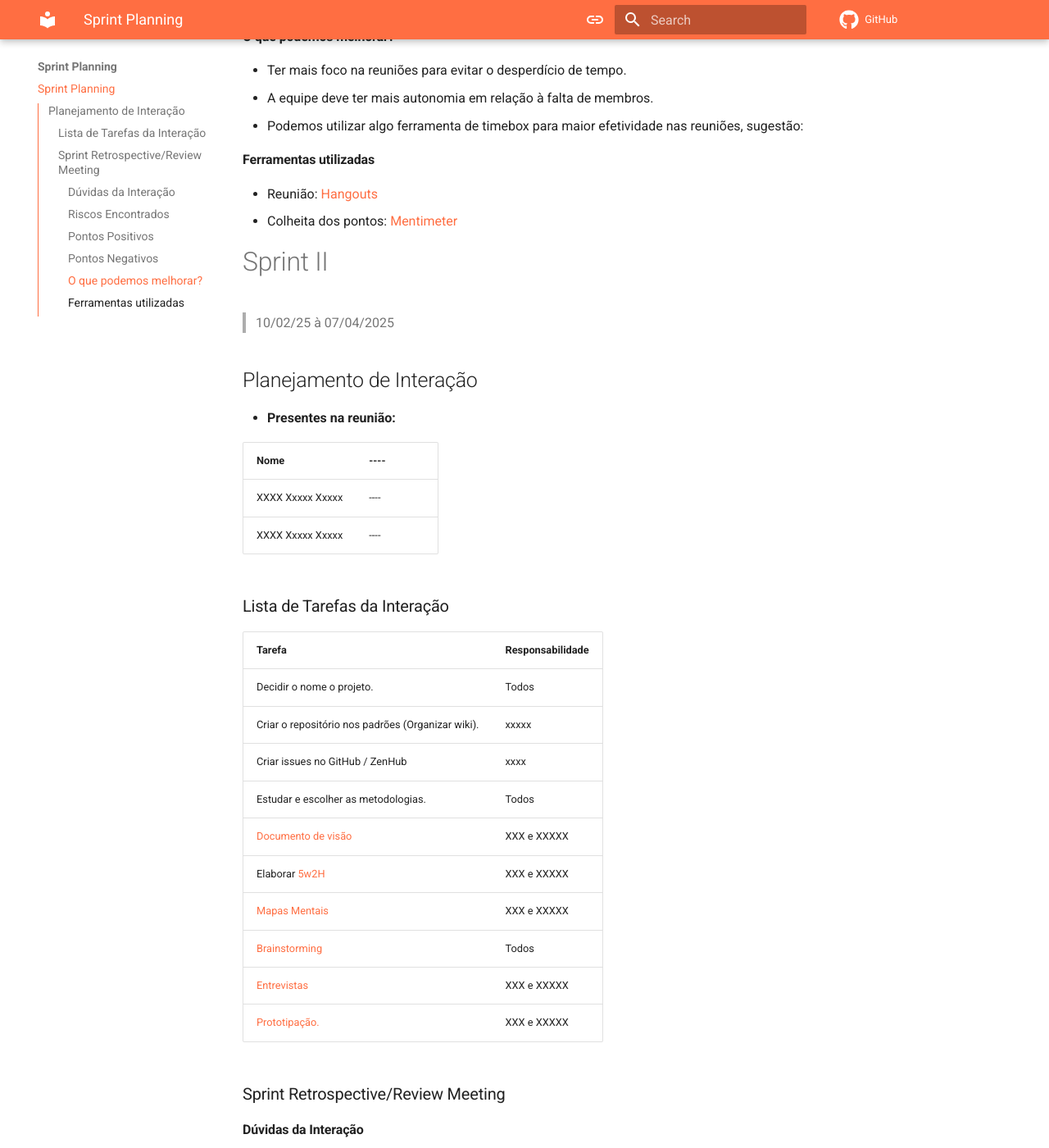
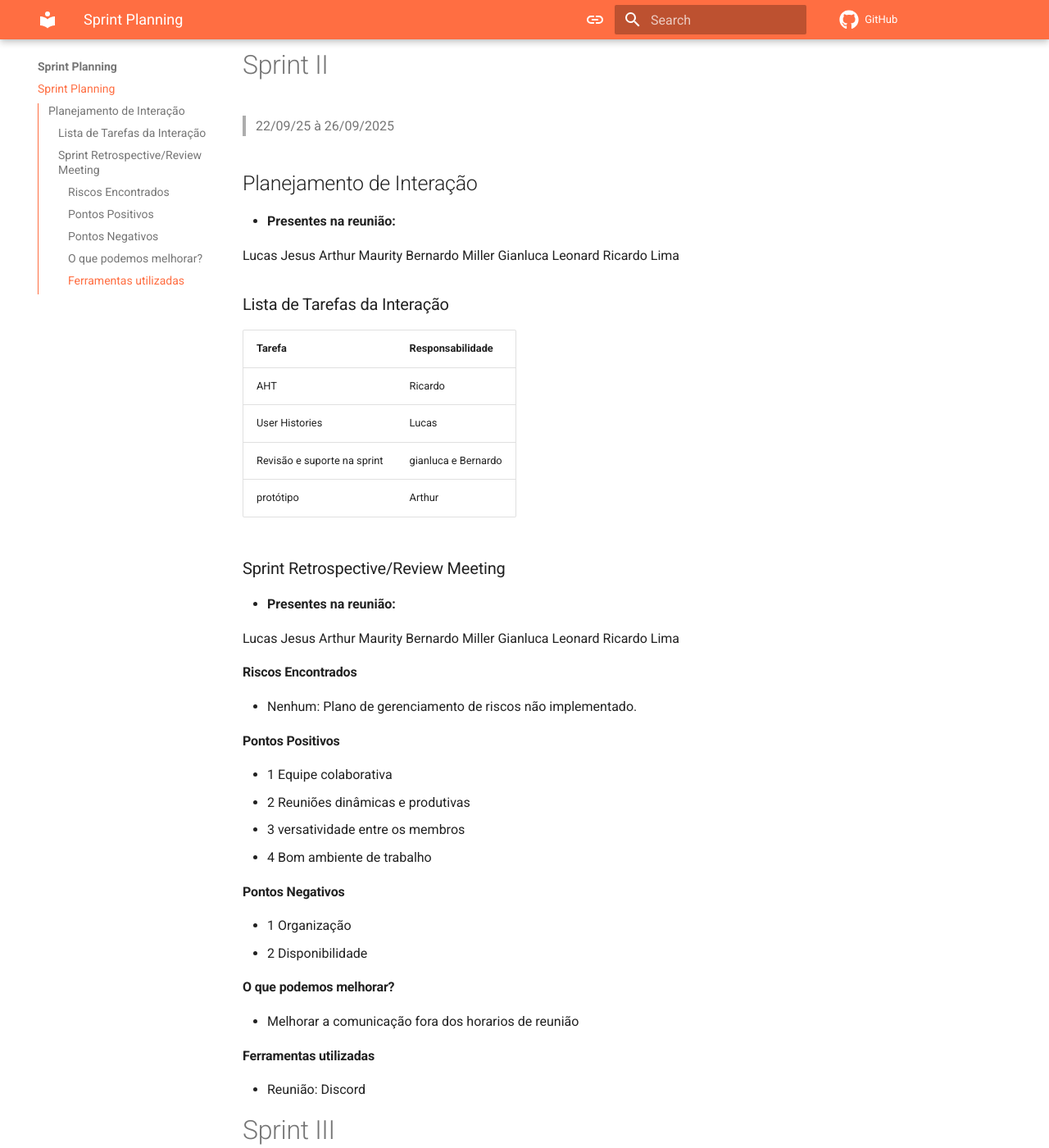
Before and after one commit to Projetos-de-Extensao/PFE_25.2_8002_IV, an MkDocs documentation site: the page built from docs/_Sprint Planning/sprint.md, in a window 1280 px wide and 1400 px high, scrolled down 2055 px. Shown: the whole window at 82% size. Built offline with MkDocs 1.6.1 and Material for MkDocs 9.7.7, drawn with Linux system fonts in a browser that asks for light colours; comment, search, counter and statistics services are not loaded; some of the changed text lies outside the part shown.

Commit message:
Update sprint.md

```diff
--- a/docs/_Sprint Planning/sprint.md
+++ b/docs/_Sprint Planning/sprint.md
@@ -5,38 +5,35 @@ title: Sprint Planning
 
 # Sprint I
 
-> 10/02/25 à 07/04/2025
+> 15/09/25 à 19/04/2025
 
 ## Planejamento de Interação
 
 * **Presentes na reunião:**
 
-|Nome|----|
-|----|----|
-|XXXX Xxxxx Xxxxx|----|
-|XXXX Xxxxx Xxxxx|----|
+Lucas Jesus Arthur Maurity Bernardo Miller
+Gianluca Leonard Ricardo Lima
 
 ### Lista de Tarefas da Interação
 
 |Tarefa|Responsabilidade|
 |---|----|
 | Decidir o nome o projeto.|Todos|
-| Criar o repositório nos padrões (Organizar wiki).| xxxxx|
-| Criar issues no GitHub / ZenHub| xxxx|
-| Estudar e escolher as metodologias.| Todos|
-| [Documento de visão](https://github.com/xxx/xxx.md) |XXX e XXXXX|
-| Elaborar [5w2H](https://github.com/xxx/xxx.md) |XXX e XXXXX|
-| [Mapas Mentais](https://github.com/xxx/xxx.md) |XXX e XXXXX|
+| Criar o repositório nos padrões (Organizar wiki).| todos|
+| Criar issues no GitHub / ZenHub|Lucas|
+| Estudar e escolher as metodologias.|Todos|
+| [Documento de visão](https://github.com/xxx/xxx.md) |Bernardo e Ricardo|
+| Elaborar [5w2H](https://github.com/xxx/xxx.md) |Todos|
+| [Mapas Mentais](https://github.com/xxx/xxx.md) |Gianluca|
 | [Brainstorming](https://github.com/XXXx) |Todos|
-|[Entrevistas](https://github.com/xxx/xxx.md) |XXX e XXXXX|
-|[Prototipação.](https://github.com/xxx/xxx.md) |XXX e XXXXX|
+|[Prototipação.](https://github.com/xxx/xxx.md) |Lucas e Arthur|
 
 ### Sprint Retrospective/Review Meeting
+* **Presentes na reunião:**
 
-#### Dúvidas da Interação
+Lucas Jesus Arthur Maurity Bernardo Miller
+Gianluca Leonard Ricardo Lima
 
-- 1
-- 2
 
 #### Riscos Encontrados
 
@@ -65,43 +62,33 @@ title: Sprint Planning
 
 #### Ferramentas utilizadas
 
-- Reunião: [Hangouts](https://hangouts.google.com/)
-- Colheita dos pontos: [Mentimeter](https://www.mentimeter.com/)
+- Reunião: Discord
 
 # Sprint II
 
-> 10/02/25 à 07/04/2025
+> 22/09/25 à 26/09/2025
 
 ## Planejamento de Interação
 
 * **Presentes na reunião:**
 
-|Nome|----|
-|----|----|
-|XXXX Xxxxx Xxxxx|----|
-|XXXX Xxxxx Xxxxx|----|
+Lucas Jesus Arthur Maurity Bernardo Miller
+Gianluca Leonard Ricardo Lima
 
 ### Lista de Tarefas da Interação
 
 |Tarefa|Responsabilidade|
 |---|----|
-| Decidir o nome o projeto.|Todos|
-| Criar o repositório nos padrões (Organizar wiki).| xxxxx|
-| Criar issues no GitHub / ZenHub| xxxx|
-| Estudar e escolher as metodologias.| Todos|
-| [Documento de visão](https://github.com/xxx/xxx.md) |XXX e XXXXX|
-| Elaborar [5w2H](https://github.com/xxx/xxx.md) |XXX e XXXXX|
-| [Mapas Mentais](https://github.com/xxx/xxx.md) |XXX e XXXXX|
-| [Brainstorming](https://github.com/XXXx) |Todos|
-|[Entrevistas](https://github.com/xxx/xxx.md) |XXX e XXXXX|
-|[Prototipação.](https://github.com/xxx/xxx.md) |XXX e XXXXX|
+| AHT|Ricardo|
+| User Histories| Lucas|
+| Revisão e suporte na sprint| gianluca e Bernardo|
+| protótipo| Arthur|
 
 ### Sprint Retrospective/Review Meeting
+* **Presentes na reunião:**
 
-#### Dúvidas da Interação
-
-- 1
-- 2
+Lucas Jesus Arthur Maurity Bernardo Miller
+Gianluca Leonard Ricardo Lima
 
 #### Riscos Encontrados
 
@@ -109,29 +96,23 @@ title: Sprint Planning
 
 #### Pontos Positivos
 
-- 1
-- 2
-
-![pontos positivos](../assets/Sprints/S1-positivos.png)
+- 1 Equipe colaborativa
+- 2 Reuniões dinâmicas e produtivas
+- 3 versatividade entre os membros
+- 4 Bom ambiente de trabalho
 
 #### Pontos Negativos
 
-- 1
-- 2
-- 3
-
-![pontos negativos](../assets/Sprints/S1-negativos.png)
+- 1 Organização
+- 2 Disponibilidade
 
 #### O que podemos melhorar?
 
-- Ter mais foco na reuniões para evitar o desperdício de tempo.
-- A equipe deve ter mais autonomia em relação à falta de membros.
-- Podemos utilizar algo ferramenta de timebox para maior efetividade nas reuniões, sugestão: [](https://timebox.cedrotech.com/)
+- Melhorar a comunicação fora dos horarios de reunião
 
 #### Ferramentas utilizadas
 
-- Reunião: [Hangouts](https://hangouts.google.com/)
-- Colheita dos pontos: [Mentimeter](https://www.mentimeter.com/)
+- Reunião: Discord
 
 # Sprint III
 
```
